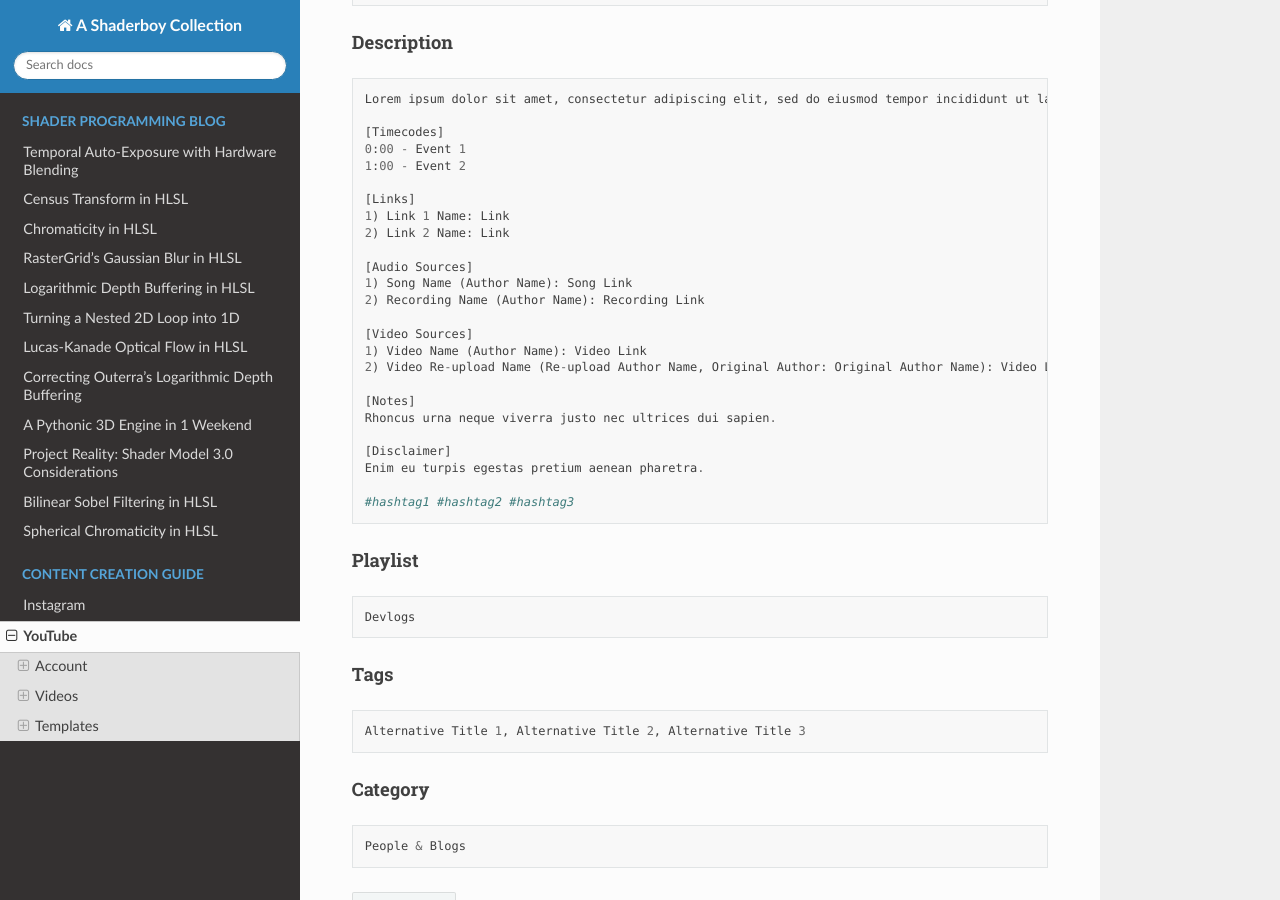
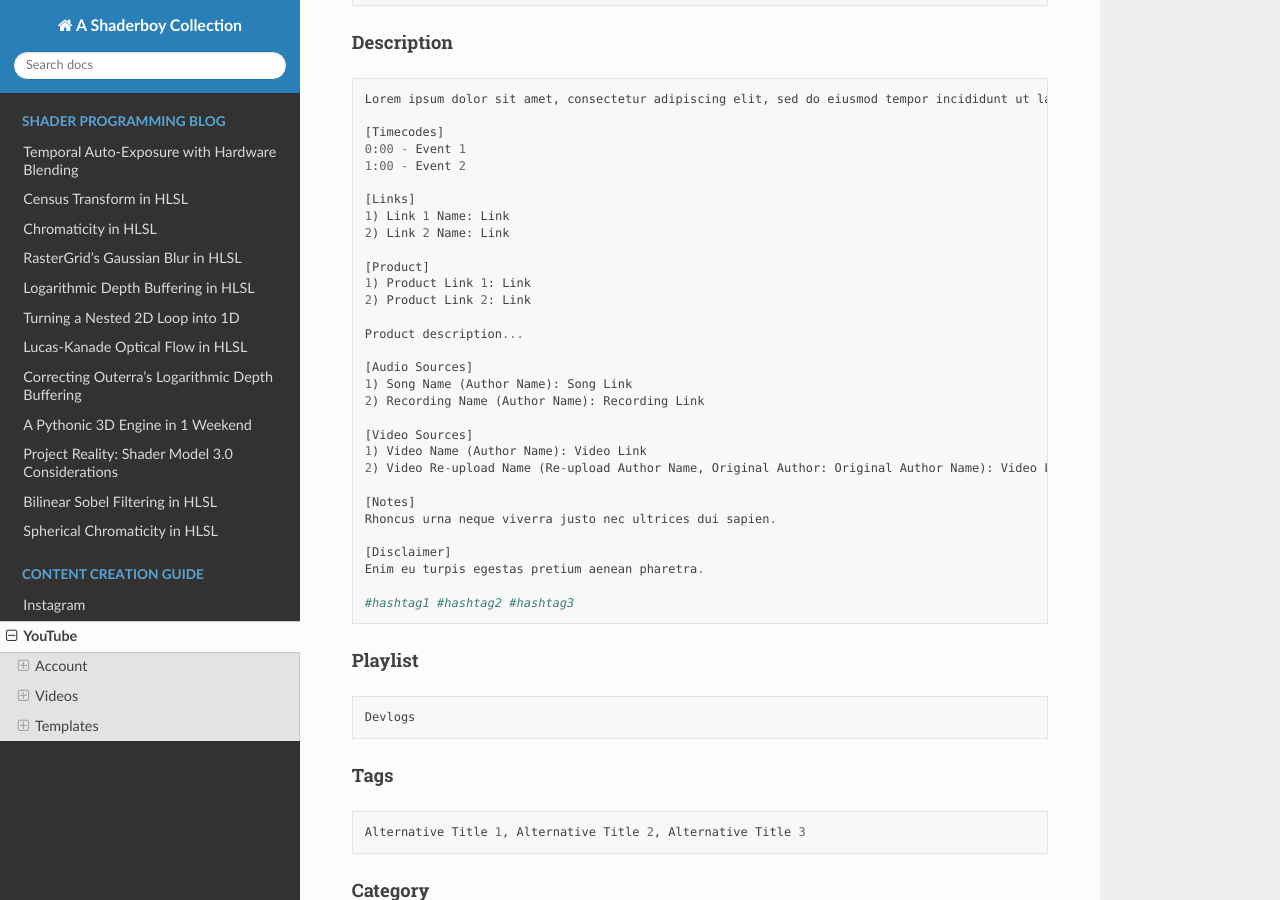
Before and after one commit to papadanku/papadanku.github.io, a Sphinx documentation site: the page built from docs/source/social/youtube.rst, in a window 1280 px wide and 900 px high, scrolled down 1067 px. Built offline with Sphinx 7.4.7 and the Read the Docs theme 2.0.0, drawn with Linux system fonts in a browser that asks for light colours.

Commit message:
Update youtube.rst

```diff
--- a/docs/source/social/youtube.rst
+++ b/docs/source/social/youtube.rst
@@ -68,6 +68,12 @@ Description
    1) Link 1 Name: Link
    2) Link 2 Name: Link
 
+   [Product]
+   1) Product Link 1: Link
+   2) Product Link 2: Link
+
+   Product description...
+
    [Audio Sources]
    1) Song Name (Author Name): Song Link
    2) Recording Name (Author Name): Recording Link
```
